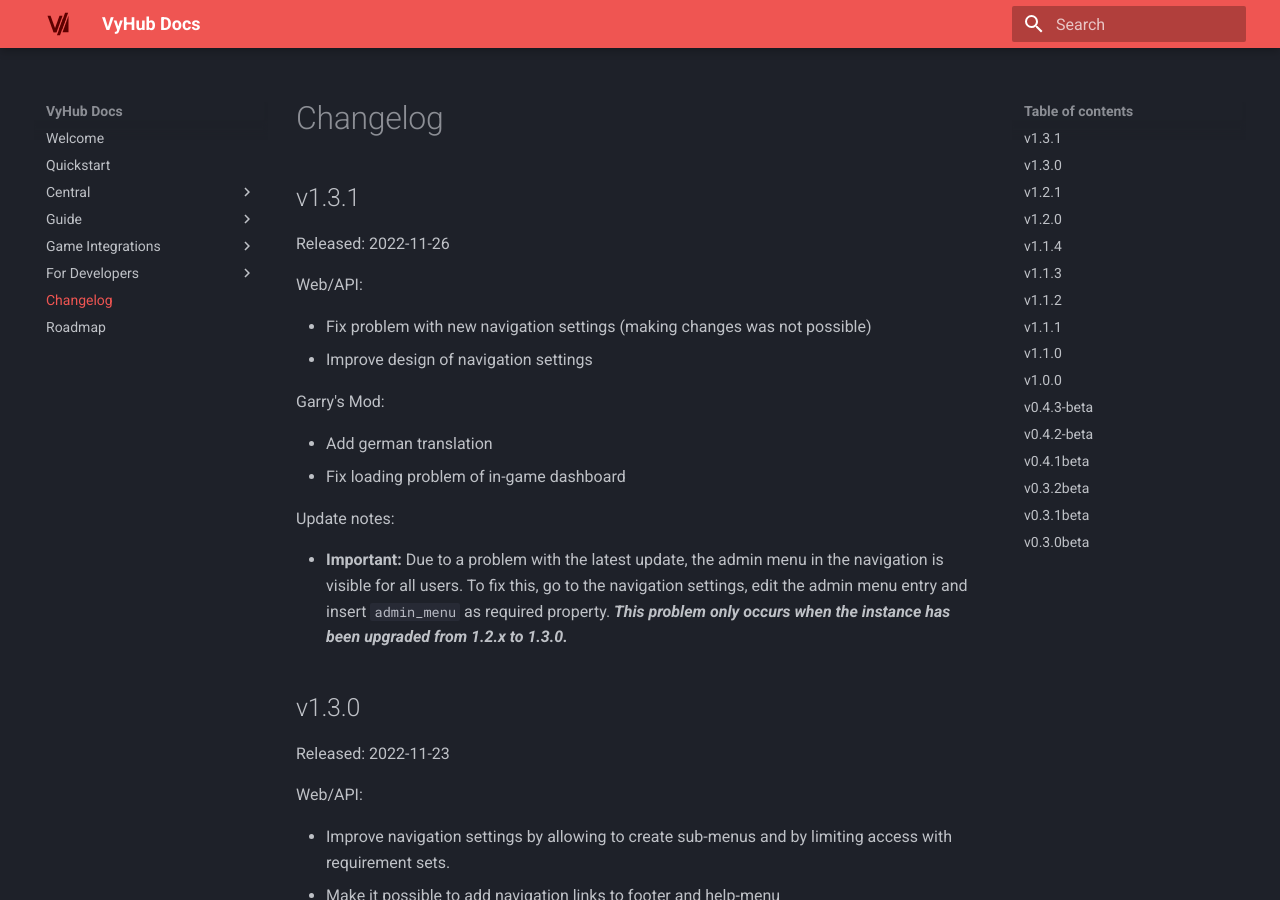
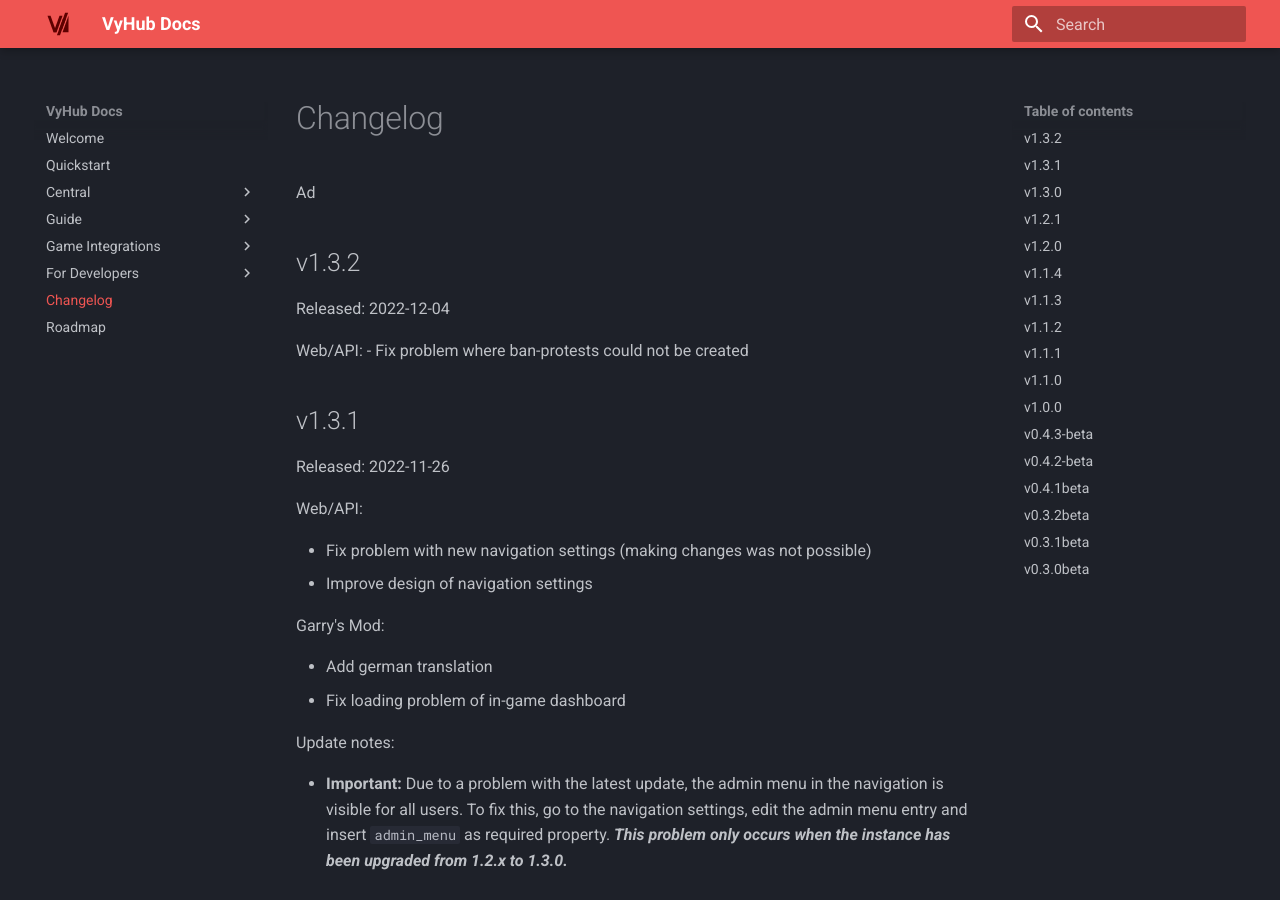
Before and after one commit to nyx-project/vyhub-documentation, an MkDocs documentation site: the page built from docs/changelog.md, in a window 1280 px wide and 900 px high. Built offline with MkDocs 1.6.1 and Material for MkDocs 9.7.7, drawn with Linux system fonts in a browser that asks for light colours; the version menu is left out.

Commit message:
Add update notes

```diff
--- a/docs/changelog.md
+++ b/docs/changelog.md
@@ -1,4 +1,11 @@
 # Changelog
+
+Ad
+## v1.3.2
+Released: 2022-12-04
+
+Web/API:
+- Fix problem where ban-protests could not be created
 
 ## v1.3.1
 Released: 2022-11-26
```
